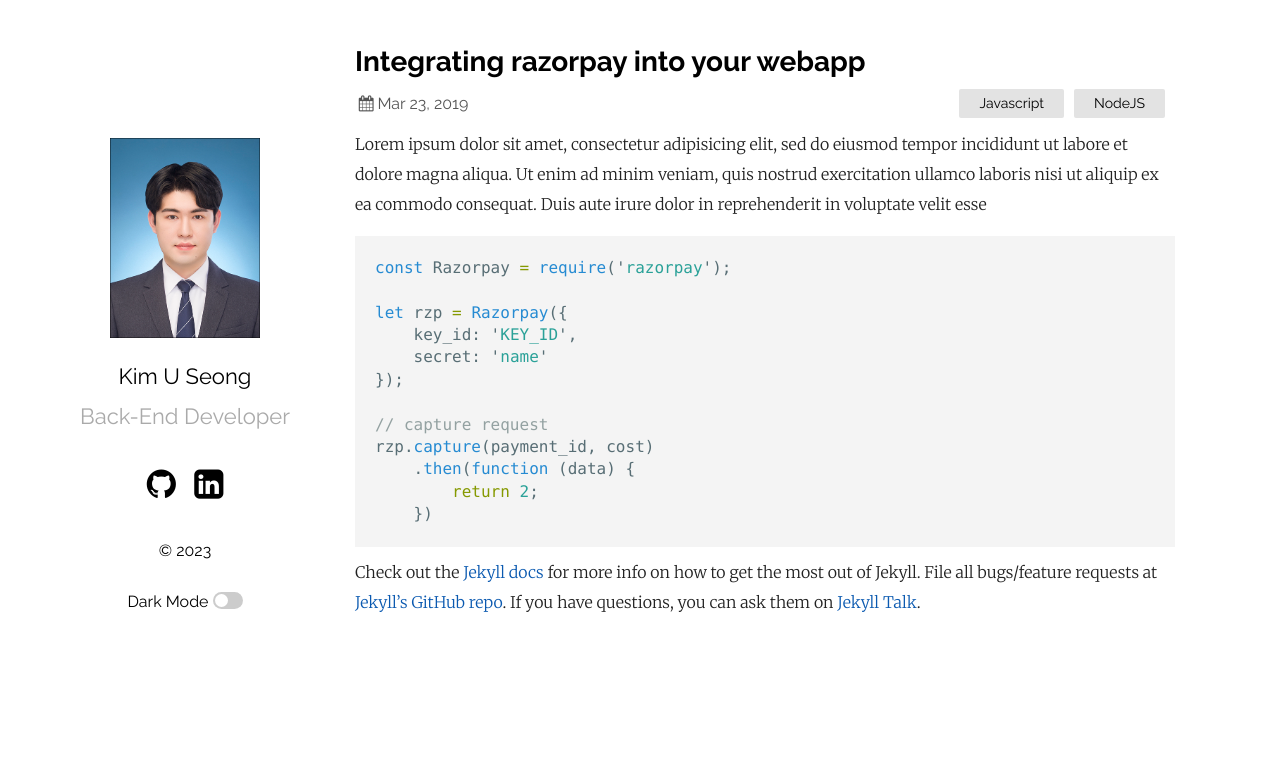
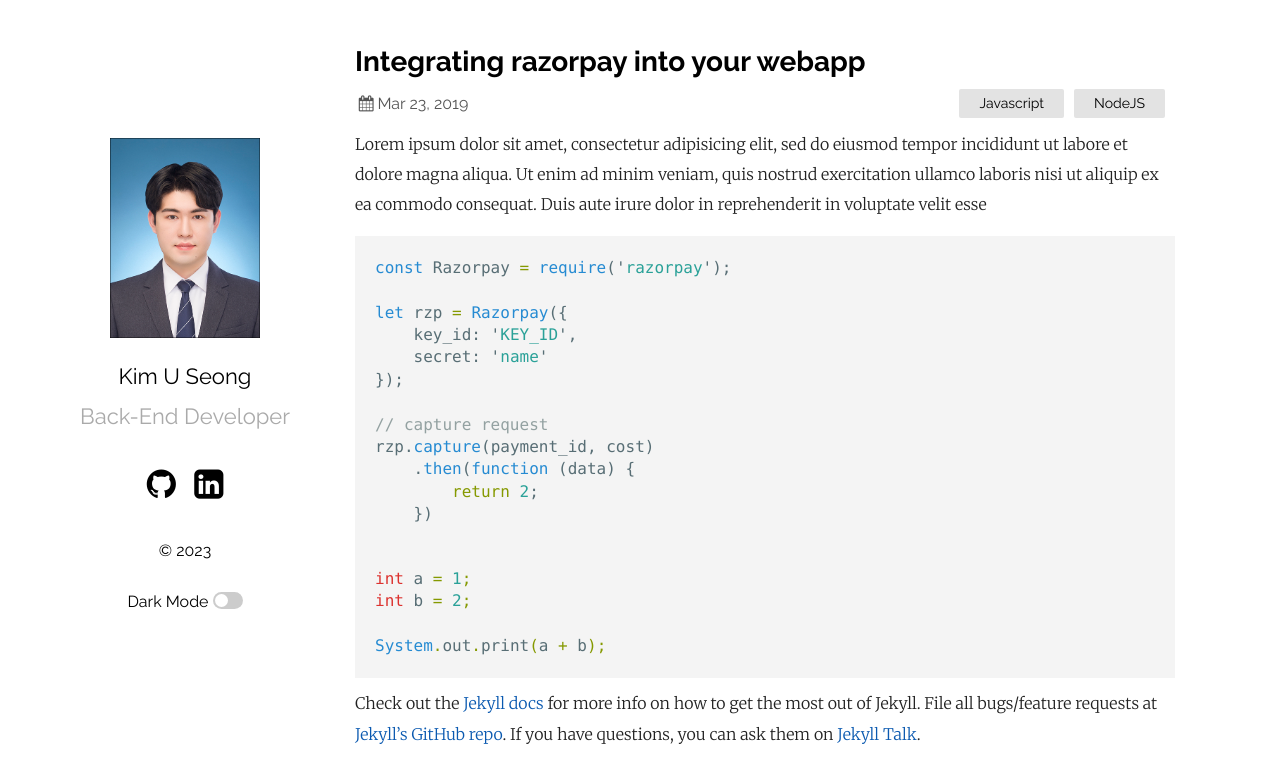
Before and after one commit to uskkkk/uskkkk.github.io, a Jekyll site: the page built from _posts/2019-03-23-welcome-to-jekyll.markdown, in a window 1280 px wide. Shown: the top 783 px of the page. Built offline with Jekyll 4.4.1, drawn with Linux system fonts in a browser that asks for light colours.

Commit message:
java markdowm

````diff
--- a/_posts/2019-03-23-welcome-to-jekyll.markdown
+++ b/_posts/2019-03-23-welcome-to-jekyll.markdown
@@ -21,6 +21,13 @@ rzp.capture(payment_id, cost)
 	})
 ```
 
+```java
+int a = 1;
+int b = 2;
+
+System.out.print(a + b);
+```
+
 Check out the [Jekyll docs][jekyll-docs] for more info on how to get the most out of Jekyll. File all bugs/feature requests at [Jekyll’s GitHub repo][jekyll-gh]. If you have questions, you can ask them on [Jekyll Talk][jekyll-talk].
 
 [jekyll-docs]: https://jekyllrb.com/docs/home
````
